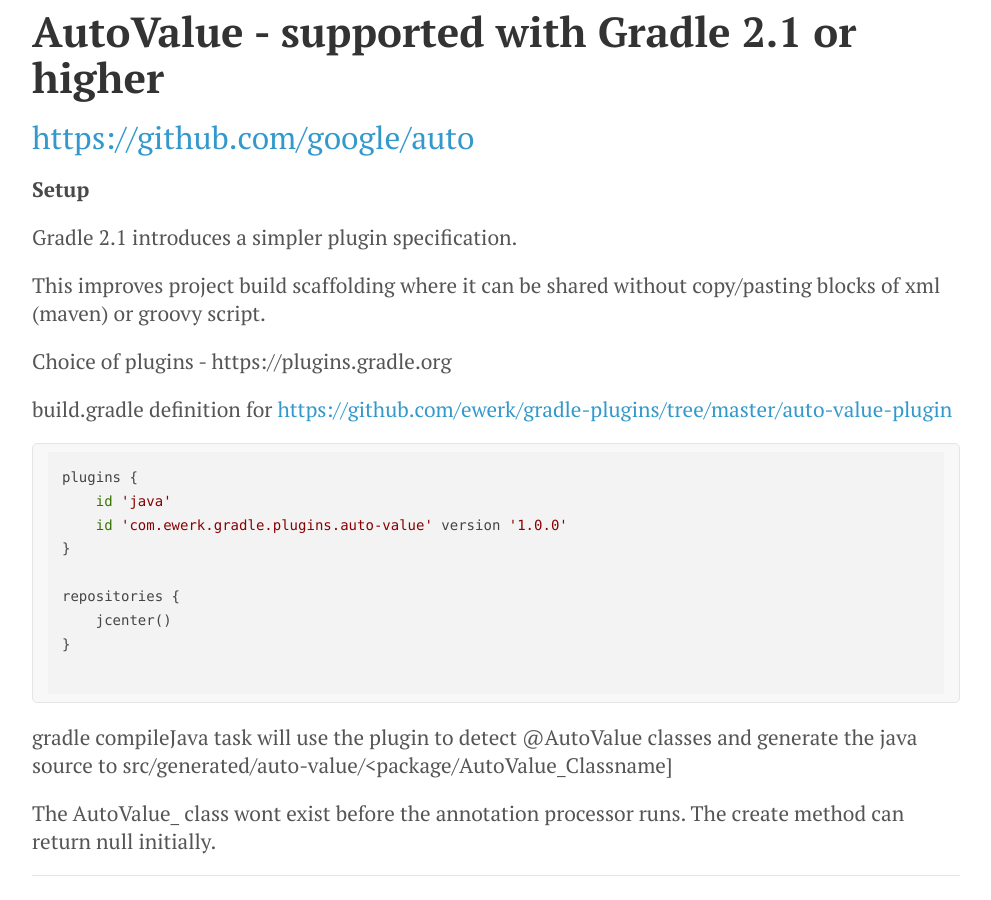
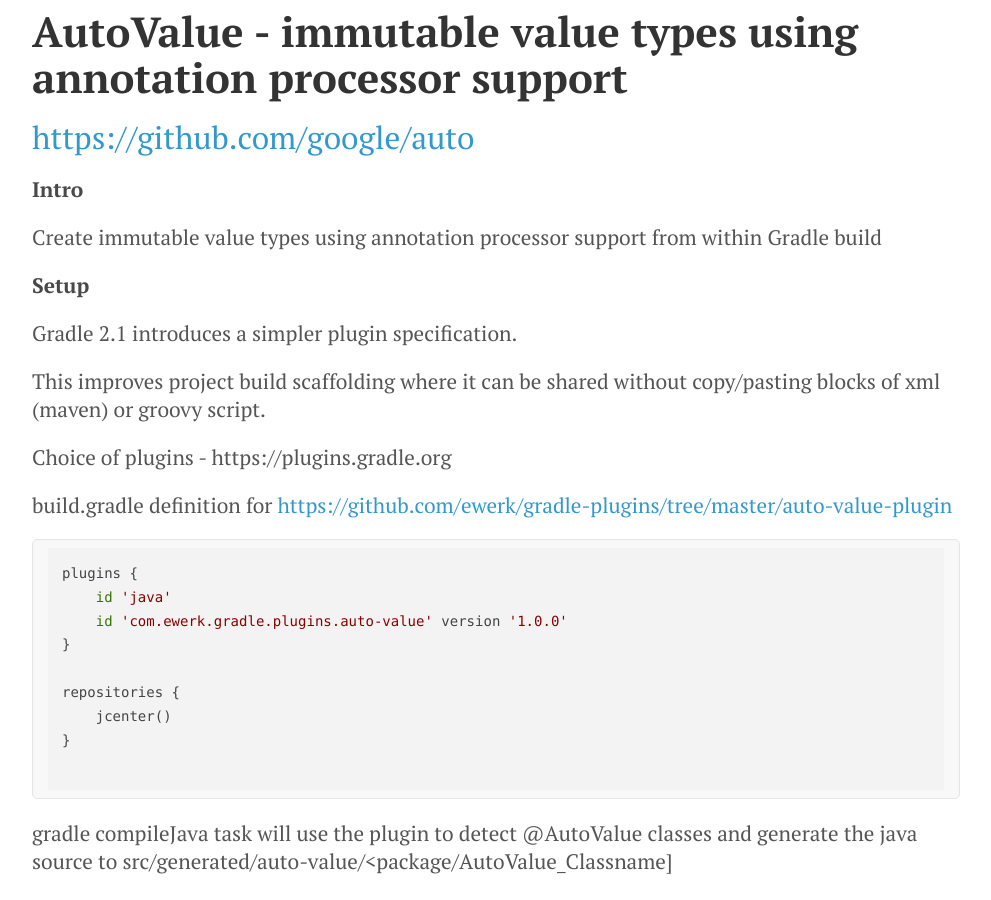
Before and after one commit to griffio/griffio.github.io, a Jekyll site: the page built from _posts/2014-12-11-Autovalue.md, in a window 1280 px wide and 900 px high. Shown: the whole window, without its empty margins (144-1135 px from the left). Built offline with Jekyll 4.4.1, drawn with Linux system fonts in a browser that asks for light colours; nearby versions of some CDN libraries.

Commit message:
Update 2014-12-11-Autovalue.md

```diff
--- a/_posts/2014-12-11-Autovalue.md
+++ b/_posts/2014-12-11-Autovalue.md
@@ -1,15 +1,19 @@
 ---
 layout: post
-title: autovalue - supported with Gradle 2.1 or higher
+title: autovalue - immutable value types using annotation processor support from Gradle build
 category: java
 tags: java autovalue gradle
 published: true
 summary: using autovalue
 ---
 
-# AutoValue - supported with Gradle 2.1 or higher
+# AutoValue - immutable value types using annotation processor support
 
 ## [https://github.com/google/auto](https://github.com/google/auto)
+
+#### Intro
+
+Create immutable value types using annotation processor support from within Gradle build
 
 #### Setup
 
```
